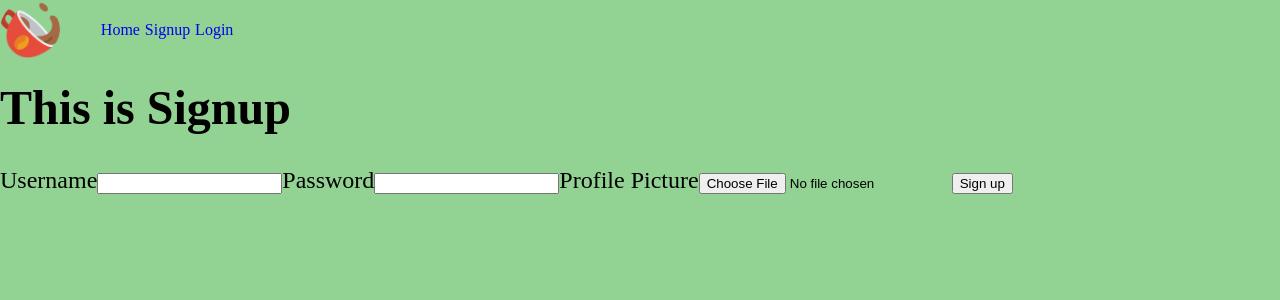
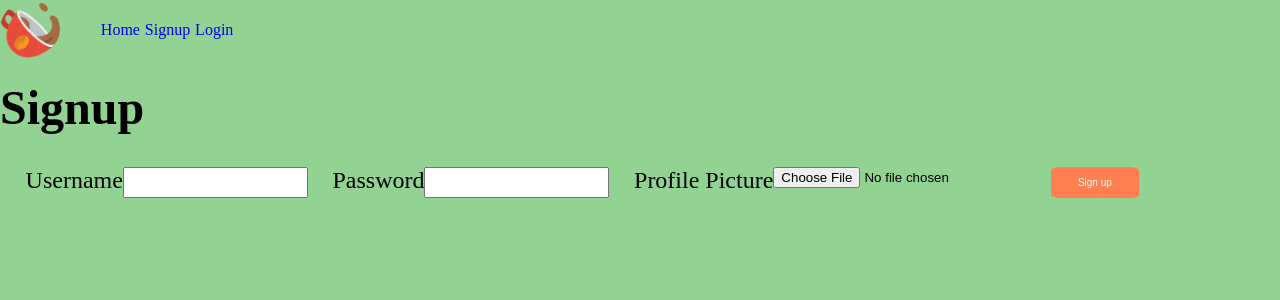
Before and after one commit to npalomba1/project-latte-client, a React (Create React App) app: page /signup in a window 1280 px wide. Shown: the top 300 px of the page. Built offline with nearby package versions, Linux system fonts and the light colour scheme; no server answers.

Commit message:
added final styles touches

```diff
--- a/src/App.css
+++ b/src/App.css
@@ -200,3 +200,45 @@ a:hover {
   align-items: center;
   /* border-radius: 10%; */
 }
+
+.full-drink-card {
+  display: flex;
+  flex-direction: column;
+  align-items: center;
+  justify-content: space-evenly;
+}
+
+.drink-form-schema {
+  display: flex;
+  flex-direction: column;
+
+  /* border: 1px solid black; */
+  width: 60%;
+  margin: 1%;
+  padding: 2%;
+  background-color: #FFFDD0;
+}
+
+button {
+  background-color: coral; /* Green */
+  border: none;
+  color: white;
+  padding: 10px 27px;
+  text-align: center;
+  text-decoration: none;
+  display: inline-block;
+  font-size: 10px;
+  border-radius: 10%;
+
+
+}
+
+.login {
+  display: flex;
+  margin: 0 2%
+
+}
+
+.login > input {
+  margin-right: 2%;
+}
--- a/src/components/NavBar.jsx
+++ b/src/components/NavBar.jsx
@@ -16,6 +16,7 @@ const NavBar = () =>{
     return (
     <div className="navbar">
         <img src="cup.png" alt="spilled coffee" />
+
         {token ? (
         <nav>
           <Link to="/user-profile">Home</Link>
--- a/src/pages/EditDrink.js
+++ b/src/pages/EditDrink.js
@@ -68,7 +68,7 @@ const EditDrink = () => {
       hasMilk: drink.hasMilk,
       description: description,
       ingredients: ingredients,
-      flavor: flavor,
+      flavors: flavor,
       alternativeMilks: alternativeMilk
     })
     .then((results)=>{
@@ -122,17 +122,17 @@ const deleteDrink = () =>{
   const altMilkHandleChange = (e) => {
     e.preventDefault();
     console.log(e.target.value)
-    setAlternativeMilk(alternativeMilk.concat(e.target.value));
+    setAlternativeMilk(e.target.value);
 
   };
   console.log(alternativeMilk)
 
 
   return (
-    <div>
+    <div className="full-drink-card">
       <h2>"{drink.name}"</h2>
 
-      <form>
+      <form className="drink-form-schema">
         <DropDown
           label="Hot or Iced?"
           value={isHot}
@@ -211,9 +211,7 @@ const deleteDrink = () =>{
         <label>Name this drink</label>
         <input value={name} onChange={(e) => setName(e.target.value)} />
         {/* <input type="submit" value="Build"/> */}
-        <button type="button" onClick={updateDrink}>
-          Update drink
-        </button>
+        <button type="button" onClick={updateDrink}>Update drink</button>
       </form>
         <button onClick={deleteDrink}>Delete drink</button>
       <Link to="/user-profile">Back home</Link>
--- a/src/pages/Login.js
+++ b/src/pages/Login.js
@@ -28,9 +28,9 @@ const Login = () => {
     }
 
     return (
-        <div>
-            <h1>This is Login</h1>
-            <form onSubmit={loginAccount}>
+        <div >
+            <h1>Login</h1>
+            <form onSubmit={loginAccount} className="login">
                 <label>Username</label>
                 <input onChange={(e)=>setUsername(e.target.value)} value={username}/>
                 <label>Password</label>
--- a/src/pages/SeeDrink.js
+++ b/src/pages/SeeDrink.js
@@ -45,9 +45,9 @@ const SeeDrink = () => {
     }, []);
 
     return (
-        <div>
-            <div className="full-drink-card">
+        <div className="full-drink-card">
             <h2>{name}</h2>
+            <div className="drink-schema">
             <p>Type of Drink: {title}</p>
             <p>Hot or iced? {isHot}</p>
             <p>Description: {description}</p>
--- a/src/pages/Signup.js
+++ b/src/pages/Signup.js
@@ -60,9 +60,9 @@ const Signup = () => {
 
     return (
         <div>
-            <h1>This is Signup</h1>
-            <div className="signup-form">
-                <form onSubmit={register} method="post" action="/users/signup">
+            <h1>Signup</h1>
+            <div className="signup-form" >
+                <form onSubmit={register} method="post" action="/users/signup" class="login">
                     <label>Username</label>
                     <input value={username} onChange={(e)=>setUsername(e.target.value)}/>
                     <label>Password</label>
```
